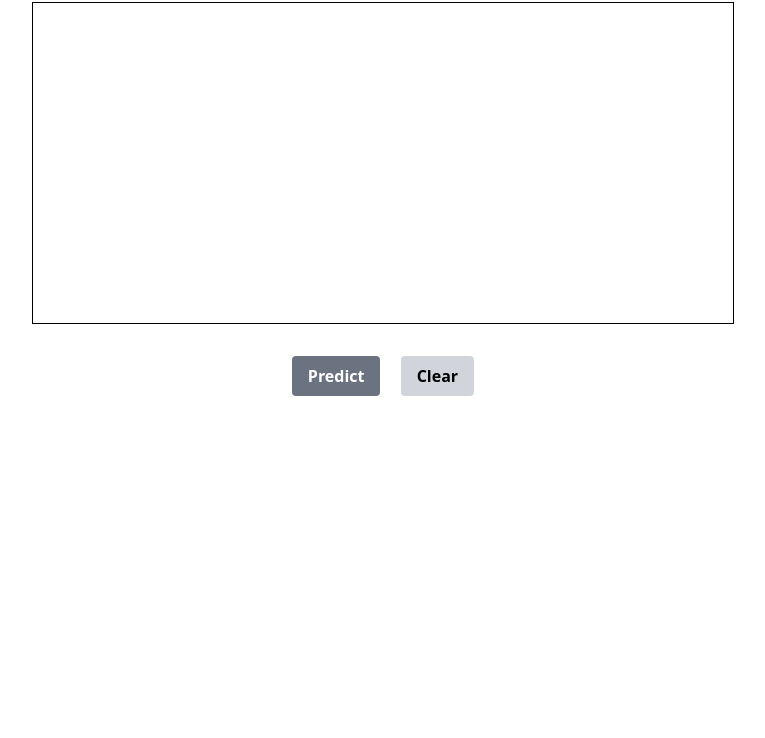
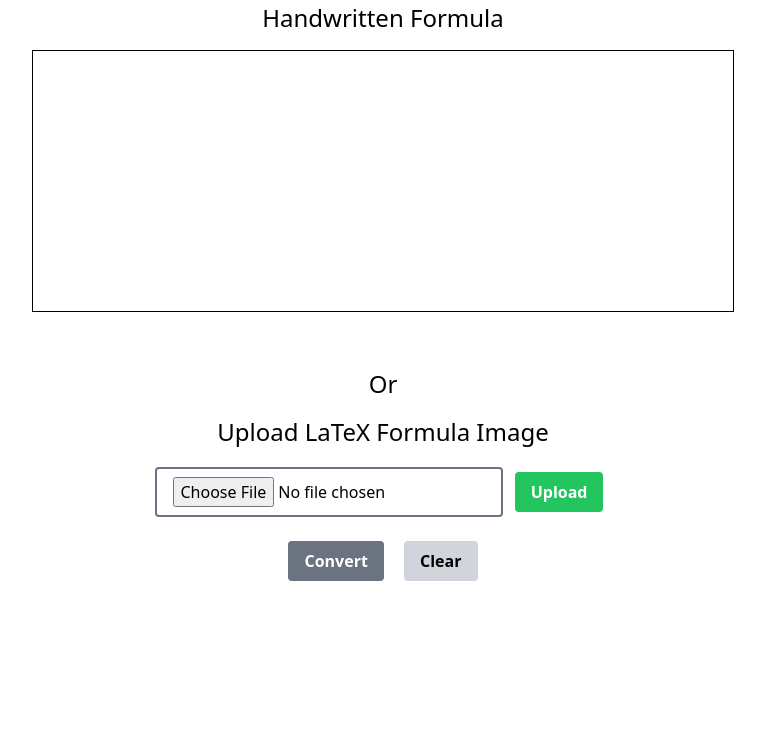
Before and after one commit to dsabljic/Image-to-LaTex, a plain HTML site: page templates/index.html in a window 1280 px wide. Shown: the part 62-800 px from the top of the page, without its empty margins (257-1022 px from the left). Drawn offline with nearby package versions, Linux system fonts and the light colour scheme.

Commit message:
Upload field

```diff
--- a/templates/index.html
+++ b/templates/index.html
@@ -8,15 +8,21 @@
 </head>
 <body>
     <p class="text-4xl text-center m-3">LaTex Formula Converter</p>
+    <p class="text-2xl mb-4 text-center m-3">Handwritten Formula</p>
     <div class="text-center">
-        <canvas class="border border-black mx-auto" id="inputCanvas" width="700" height="320"></canvas>
+        <canvas class="border border-black mx-auto" id="inputCanvas" width="700" height="260"></canvas>
         <br>
-        <button class="bg-gray-500 hover:bg-gray-600 text-white font-bold py-2 px-4 rounded m-2" id="predictBtn">Predict</button>
+        <div class="text-center mt-8">
+            <p class="text-2xl mb-4">Or</p>
+            <p class="text-2xl mb-4">Upload LaTeX Formula Image</p>
+            <input type="file" id="fileInput" class="border-2 border-gray-500 py-2 px-4 rounded mb-4" accept="image/*">
+            <button id="uploadBtn" class="bg-green-500 hover:bg-green-600 text-white font-bold py-2 px-4 rounded m-2">Upload</button>
+        </div>
+        <button class="bg-gray-500 hover:bg-gray-600 text-white font-bold py-2 px-4 rounded m-2" id="predictBtn">Convert</button>
         <button class="bg-gray-300 hover:bg-gray-400 text-black font-bold py-2 px-4 rounded m-2" id="clearBtn">Clear</button>
         <div id="prediction" class="mt-4 text-lg"></div>
     </div>
-
-        <script src="../static/js/script.js"></script>
+    <script src="../static/js/script.js"></script>
 
 </body>
 </html>
```
